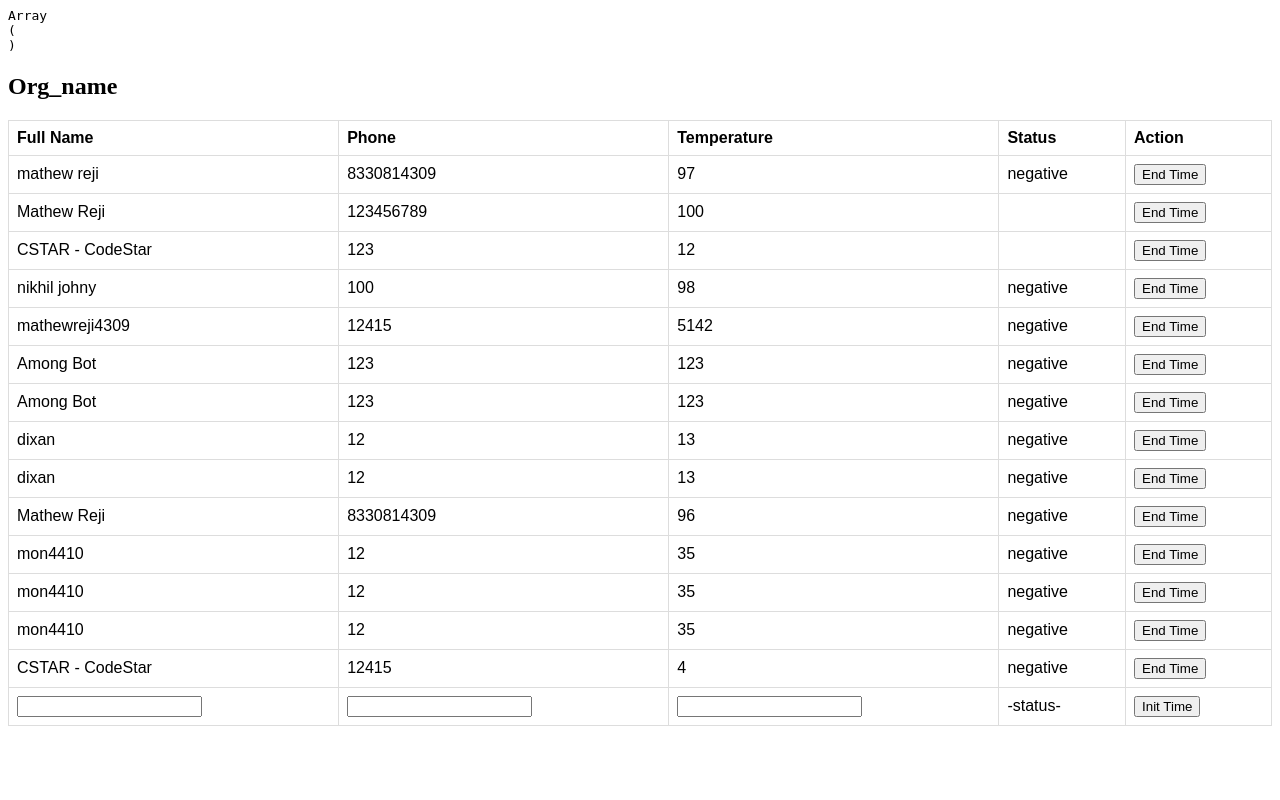
After one commit to matt493/covid19_alert, a PHP site: page /record_entry.php in a window 1280 px wide. The commit adds this page. Run offline with PHP 8.4, Linux system fonts and the light colour scheme; data comes from the database, SQL or seed files in the repository; both versions use the stored data as it was after the commit.

Commit message:
lots a changes

```diff
--- /dev/null
+++ b/record_entry.php
@@ -0,0 +1,114 @@
+<?php
+
+echo "<pre>";
+print_r($_POST);
+echo "</pre>";
+
+    $pdo = new PDO('sqlite:db.db');
+    $org_id=1;
+
+    $sql = "select * from visit where org_id = ?";
+    $stmt = $pdo->prepare($sql);
+    $stmt->execute([$org_id]);
+    $rows = $stmt->fetchAll();
+
+    // echo "<pre>";
+    // print_r($rows);
+    // echo "</pre>";
+?>
+
+<!DOCTYPE html>
+<html>
+<head>
+<style>
+table {
+  font-family: arial, sans-serif;
+  border-collapse: collapse;
+  width: 100%;
+}
+
+td, th {
+  border: 1px solid #dddddd;
+  text-align: left;
+  padding: 8px;
+}
+
+</style>
+<!-- <script>
+    function addItem()
+    {
+        html = "<tr>";
+        html += "<td><input type='text' name='Name[]'></td>";
+        html += "<td><input type='phone' name='phone[]'></td>";
+        html += "<td><select name='status' id='status'>"
+        html += "<option value='negative'>Negative</option>"
+        html += "<option value='positive'>Positive</option>"
+        html += "</select></td>"
+        html += "<td><button type='button' onclick=''>Submit</button></td>"
+        html += "</tr>";
+
+        var row = document.getElementById("tbody").insertRow();
+        row.innerHTML = html;
+    }
+</script> -->
+
+</head>
+<body>
+
+<h2>Org_name</h2>
+    <table>
+        <tr>
+            <th>Full Name</th> <th>Phone</th> <th>Temperature</th> <th>Status</th> <th>Action</th>
+        </tr>
+        <?php foreach($rows as $row)
+        {
+        ?>
+        <form method="POST" action="record_entry.php">
+        <tr>
+            <td> <?php echo $row['visitor_name']; ?> </td>
+            <td> <?php echo $row['visitor_phno']; ?> </td>
+            <td> <?php echo $row['temperature']; ?> </td>
+            <td> <?php echo $row['status']; ?> </td>
+            <input type="hidden" name="visit_id" value= <?php echo $row['visit_id']; ?>>
+            <td><input type="submit" name="finalize" value="End Time"></td>
+        </tr>
+        </form>
+        <?php
+        }
+        ?>
+        <form method="POST" action="record_entry.php">
+        <tr>
+            <td><input type='text' name='name'></td>
+            <td><input type='phone' name='phone'></td>
+            <td><input type='number' name='temperature'></td>
+            <td>-status-</td>
+            <td><input type="submit" name="init_record" value="Init Time"></td>
+        </tr>
+        </form>
+    </table>
+
+    <!-- <button style="margin: 4px" type="button" onclick="addItem();">Add</button> -->
+</body>
+</html>
+
+<?php
+if(isset($_POST['init_record']))
+{
+    $pdo = new PDO('sqlite:db.db');
+
+    $sql = "insert into visit(org_id,time_start,temperature,visitor_phno,visitor_name) VALUES(?,julianday('now'),?,?,?)";
+    $stmt = $pdo->prepare($sql);
+    $stmt->execute([$org_id,$_POST['temperature'], $_POST['phone'], $_POST['name']]);
+    $_POST = array();
+}
+
+if(isset($_POST['finalize']))
+{
+    $pdo = new PDO('sqlite:db.db');
+
+    $sql = "update visit set time_end = julianday('now') where visit_id = ? ";
+    $stmt = $pdo->prepare($sql);
+    $stmt->execute([$_POST['visit_id']]);
+    $_POST = array();
+}
+?>
```
Also changed, not shown: dbConn.php (added, +34 -0 lines), index.php (+54 -6 lines), db.db.
